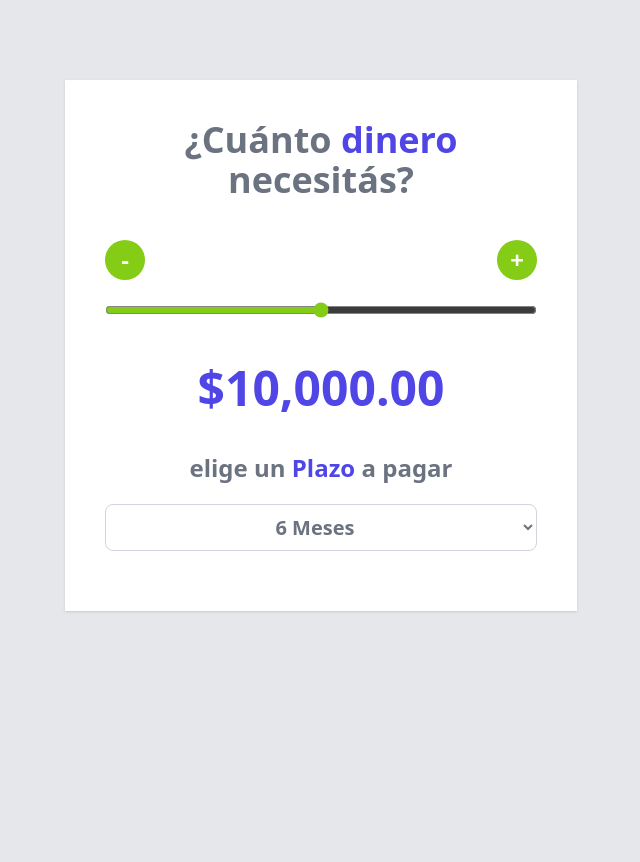
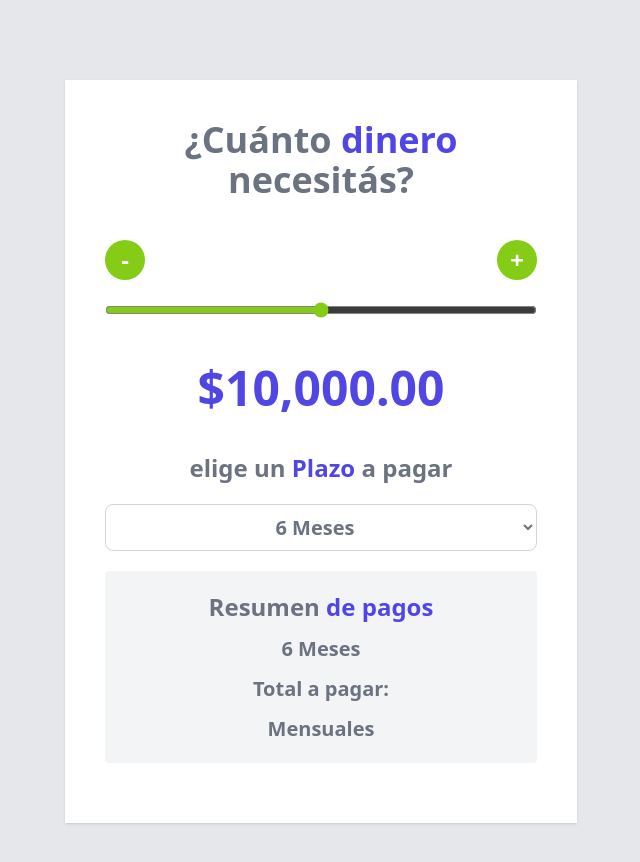
Before and after one commit to Nahuel-DevOne/cotizador-prestamos-vue, a Vue app: page / in a window 1280 px wide. Shown: the top 862 px of the page, without its empty margins (319-959 px from the left). Before the commit the page ends 800 px from the top, so only its background shows below. Built offline with nearby package versions, Linux system fonts and the light colour scheme.

Commit message:
Creando la sección de resumen de pagos

```diff
--- a/src/App.vue
+++ b/src/App.vue
@@ -81,5 +81,16 @@
         <option value="24">24 Meses</option>
       </select>
     </div>
+
+    <div class="my-5 space-y-3 bg-gray-100 rounded p-5">
+      <h2 class="text-2xl font-extrabold text-gray-500 text-center">
+        Resumen <span class="text-indigo-600">de pagos</span>
+      </h2>
+
+      <p class="text-xl text-gray-500 text-center font-bold"> {{ meses }} Meses</p>
+      <p class="text-xl text-gray-500 text-center font-bold">Total a pagar: </p>
+      <p class="text-xl text-gray-500 text-center font-bold">Mensuales</p>
+
+    </div>
   </div>
 </template>
```
